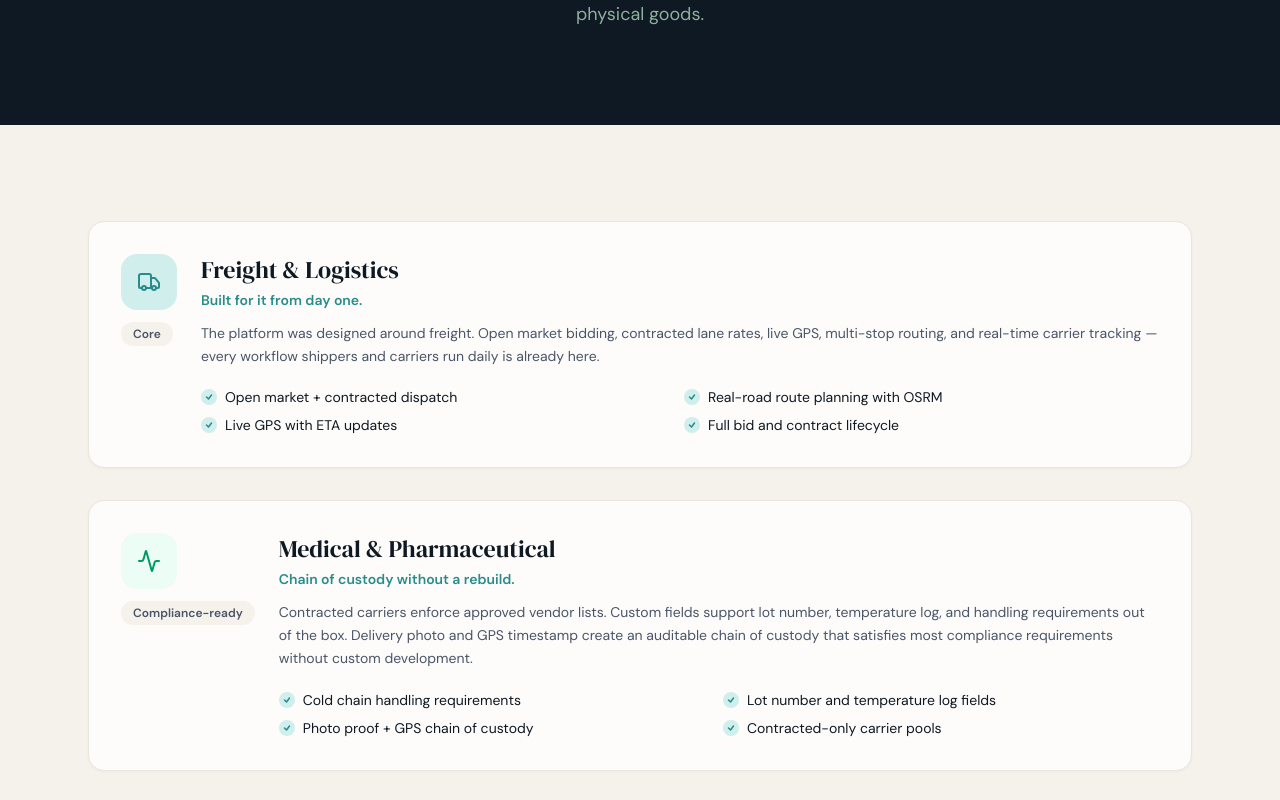
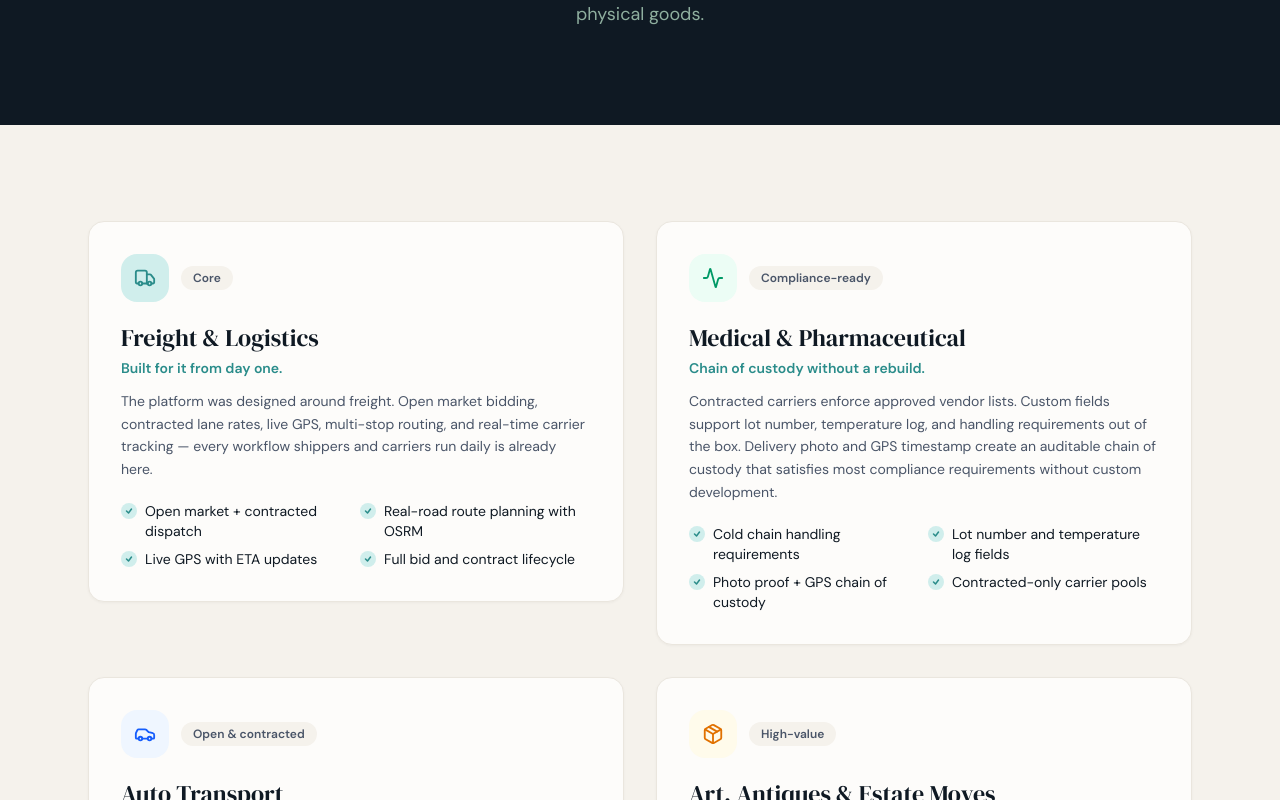
Before and after one commit to fxepro/shipmaterRE, a Next.js app: page /industries in a window 1280 px wide. Shown: the part 400-1200 px from the top of the page. Built offline with nearby package versions, Linux system fonts and the light colour scheme.

Commit message:
Industries: 2-column grid layout

```diff
--- a/app/(legal)/industries/page.tsx
+++ b/app/(legal)/industries/page.tsx
@@ -119,20 +119,20 @@ export default function IndustriesPage() {
       </div>
 
       {/* Industry cards */}
-      <div className="mx-auto max-w-6xl px-6 py-24 space-y-8">
+      <div className="mx-auto max-w-6xl px-6 py-24 grid grid-cols-1 md:grid-cols-2 gap-8 items-start">
         {INDUSTRIES.map(({ icon: Icon, color, iconColor, tag, title, headline, description, bullets }) => (
           <div
             key={title}
             className="rounded-2xl border border-[var(--color-cream-dark)] bg-[var(--color-white)] p-8 shadow-[0_1px_3px_rgba(0,0,0,0.04)]"
           >
-            <div className="flex flex-col gap-6 md:flex-row md:items-start">
+            <div className="flex flex-col gap-5">
 
               {/* Icon + tag */}
-              <div className="shrink-0">
-                <div className={`flex h-14 w-14 items-center justify-center rounded-2xl ${color}`}>
-                  <Icon size={24} className={iconColor} />
+              <div className="flex items-center gap-3">
+                <div className={`flex h-12 w-12 items-center justify-center rounded-2xl ${color}`}>
+                  <Icon size={22} className={iconColor} />
                 </div>
-                <span className="mt-3 inline-block rounded-full bg-[var(--color-cream)] px-3 py-1 text-xs font-semibold text-[var(--color-text-muted)]">
+                <span className="rounded-full bg-[var(--color-cream)] px-3 py-1 text-xs font-semibold text-[var(--color-text-muted)]">
                   {tag}
                 </span>
               </div>
```
